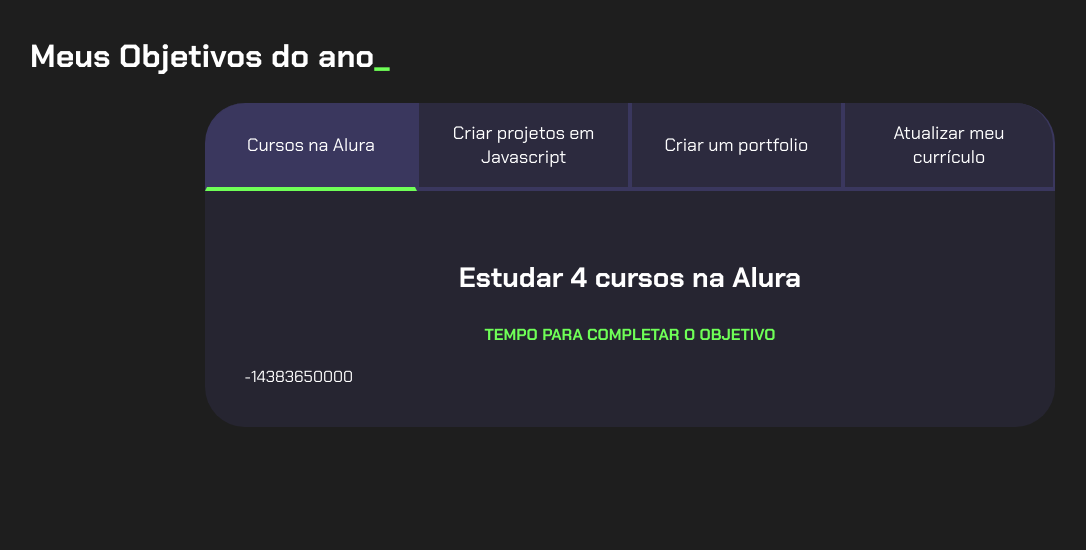
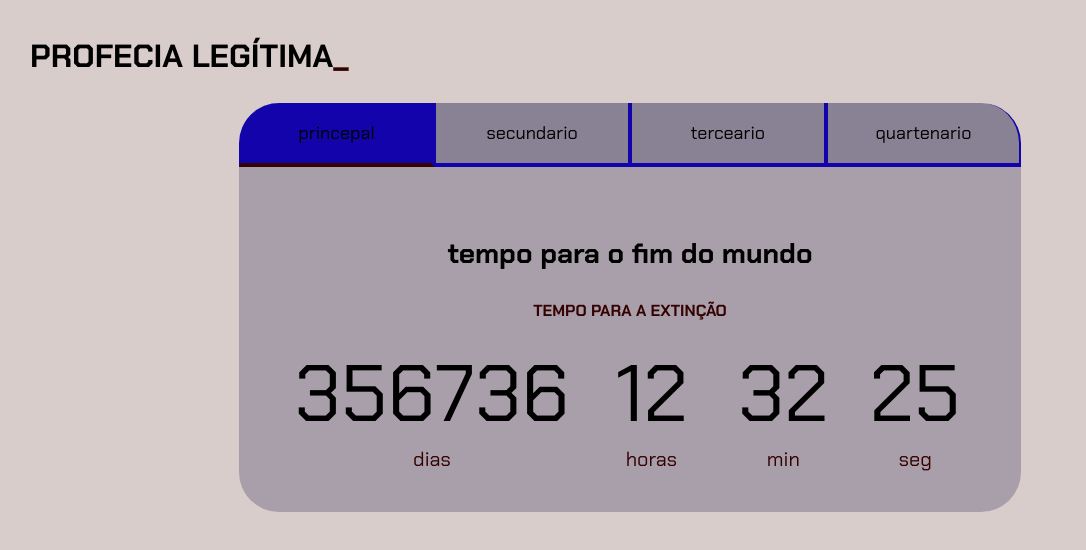
Before and after one commit to Magestade/estrela, a plain HTML site: page index.html in a window 1280 px wide. Shown: the whole page, without its empty margins (10-1096 px from the left). Drawn offline with Linux system fonts and the light colour scheme.

Commit message:
Add files via upload

```diff
--- a/index.html
+++ b/index.html
@@ -6,40 +6,110 @@
     <title>Meus objetivos do ano</title>
     <link rel="stylesheet" href="style.css">
 </head>
+
 <body>
     <section class="conteudo-principal">
-        <h2 class="titulo-principal">Meus Objetivos do ano<span>_</span></h2>
+        <h2 class="titulo-principal">PROFECIA LEGÍTIMA<span>_</span></h2>
         <div class="conteudo">
             <div class="botoes">
-            <button class="botao ativo">Cursos na Alura</button>
-            <button class="botao">Criar projetos em Javascript</button>
-            <button class="botao">Criar um portfolio</button>
-            <button class="botao">Atualizar meu currículo</button>
+                <button class="botao ativo">princepal</button>
+                <button class="botao">secundario</button>
+                <button class="botao">terceario</button>
+                <button class="botao">quartenario</button>
             </div>
             <div class="abas-textos">
                 <div class="aba-conteudo ativo">
-                <h3 class="aba-conteudo-titulo-principal">Estudar 4 cursos na Alura</h3>
-                <h4 class="aba-conteudo-titulo-secundario">Tempo para completar o objetivo</h4>
-                <div class="contador"></div>
+                    <h3 class="aba-conteudo-titulo-principal">tempo para o fim do mundo</h3>
+                    <h4 class="aba-conteudo-titulo-secundario">Tempo para a extinção</h4>
+                    <div class="contador">
+                        <div class="contador-digito">
+                            <p class="contador-digito-numero" id="dias0"></p>
+                            <p class="contador-digito-texto">dias</p>
+                        </div>
+                        <div class="contador-digito">
+                            <p class="contador-digito-numero" id="horas0"></p>
+                            <p class="contador-digito-texto">horas</p>
+                        </div>
+                        <div class="contador-digito">
+                            <p class="contador-digito-numero" id="min0"></p>
+                            <p class="contador-digito-texto">min</p>
+                        </div>
+                        <div class="contador-digito">
+                            <p class="contador-digito-numero" id="seg0"></p>
+                            <p class="contador-digito-texto">seg</p>
+                        </div>
+                    </div>
                 </div>
                 <div class="aba-conteudo">
-                <h3 class="aba-conteudo-titulo-principal">Criar 5 projetos em Javascript</h3>
-                <h4 class="aba-conteudo-titulo-secundario">Tempo para completar o objetivo</h4>
-                <div class="contador"></div>
+                    <h3 class="aba-conteudo-titulo-principal">tempo para eu virar ditador</h3>
+                    <h4 class="aba-conteudo-titulo-secundario">Tempo para o futuro</h4>
+                    <div class="contador">
+                        <div class="contador-digito">
+                            <p class="contador-digito-numero" id="dias1"></p>
+                            <p class="contador-digito-texto">dias</p>
+                        </div>
+                        <div class="contador-digito">
+                            <p class="contador-digito-numero" id="horas1"></p>
+                            <p class="contador-digito-texto">horas</p>
+                        </div>
+                        <div class="contador-digito">
+                            <p class="contador-digito-numero" id="min1"></p>
+                            <p class="contador-digito-texto">min</p>
+                        </div>
+                        <div class="contador-digito">
+                            <p class="contador-digito-numero" id="seg1"></p>
+                            <p class="contador-digito-texto">seg</p>
+                        </div>
+                    </div>
                 </div>
                 <div class="aba-conteudo">
-                <h3 class="aba-conteudo-titulo-principal">Criar um portfolio com os meus 3 melhores projetos</h3>
-                <h4 class="aba-conteudo-titulo-secundario">Tempo para completar o objetivo</h4>
-                <div class="contador"></div>
+                    <h3 class="aba-conteudo-titulo-principal">tempo para faculdade </h3>
+                    <h4 class="aba-conteudo-titulo-secundario">Tempo para sofre </h4>
+                    <div class="contador">
+                        <div class="contador-digito">
+                            <p class="contador-digito-numero" id="dias2"></p>
+                            <p class="contador-digito-texto">dias</p>
+                        </div>
+                        <div class="contador-digito">
+                            <p class="contador-digito-numero" id="horas2"></p>
+                            <p class="contador-digito-texto">horas</p>
+                        </div>
+                        <div class="contador-digito">
+                            <p class="contador-digito-numero" id="min2"></p>
+                            <p class="contador-digito-texto">min</p>
+                        </div>
+                        <div class="contador-digito">
+                            <p class="contador-digito-numero" id="seg2"></p>
+                            <p class="contador-digito-texto">seg</p>
+                        </div>
+                    </div>
                 </div>
                 <div class="aba-conteudo">
-                <h3 class="aba-conteudo-titulo-principal">Atualizar meu curriculo com os certificados da Alura</h3>
-                <h4 class="aba-conteudo-titulo-secundario">Tempo para completar o objetivo</h4>
-                <div class="contador"></div>
+                    <h3 class="aba-conteudo-titulo-principal">tempo para eu virar professor</h3>
+                    <h4 class="aba-conteudo-titulo-secundario">Tempo para ferrar os alunos</h4>
+                    <div class="contador">
+                        <div class="contador-digito">
+                            <p class="contador-digito-numero" id="dias3"></p>
+                            <p class="contador-digito-texto">dias</p>
+                        </div>
+                        <div class="contador-digito">
+                            <p class="contador-digito-numero" id="horas3"></p>
+                            <p class="contador-digito-texto">horas</p>
+                        </div>
+                        <div class="contador-digito">
+                            <p class="contador-digito-numero" id="min3"></p>
+                            <p class="contador-digito-texto">min</p>
+                        </div>
+                        <div class="contador-digito">
+                            <p class="contador-digito-numero" id="seg3"></p>
+                            <p class="contador-digito-texto">seg</p>
+                        </div>
+                    </div>
                 </div>
             </div>
         </div>
     </section>
     <script src="main.js"></script>
 </body>
+
 </html>
--- a/main.js
+++ b/main.js
@@ -15,7 +15,44 @@ for (let i = 0; i < botoes.length; i++) {
 }
 
 const contadores = document.querySelectorAll(".contador");
-const tempoObjetivo1 = new Date("2023-10-05T00:00:00");
-let tempoAtual = new Date();
+const tempoObjetivo1 = new Date("3000-12-05T00:00:00");
+const tempoObjetivo2 = new Date("2030-12-05T00:00:00");
+const tempoObjetivo3 = new Date("2026-12-30T00:00:00");
+const tempoObjetivo4 = new Date("2028-12-01T00:00:00");
 
-contadores[0].textContent = tempoObjetivo1 - tempoAtual;
+const tempos = [tempoObjetivo1,tempoObjetivo2,tempoObjetivo3,tempoObjetivo4];
+
+
+function calculaTempo(tempoObjetivo) {
+    let tempoAtual = new Date();
+    let tempoFinal = tempoObjetivo - tempoAtual;
+    let segundos = Math.floor(tempoFinal / 1000);
+    let minutos = Math.floor(segundos / 60);
+    let horas = Math.floor(minutos / 60);
+    let dias = Math.floor(horas / 24);
+
+    segundos %= 60;
+    minutos %= 60;
+    horas %= 24;
+    if (tempoFinal > 0){
+        return [dias,horas,minutos,segundos];
+    } else {
+        return [0,0,0,0];
+    }
+}
+
+function atualizaCronometro(){
+    for (let i=0; i<contadores.length;i++){
+        document.getElementById("dias"+i).textContent = calculaTempo(tempos[i])[0];
+        document.getElementById("horas"+i).textContent = calculaTempo(tempos[i])[1];
+        document.getElementById("min"+i).textContent = calculaTempo(tempos[i])[2];
+        document.getElementById("seg"+i).textContent = calculaTempo(tempos[i])[3];
+    }
+}
+
+function comecaCronometro(){
+    atualizaCronometro();
+    setInterval(atualizaCronometro,1000);
+}
+
+comecaCronometro();
--- a/style.css
+++ b/style.css
@@ -1,10 +1,10 @@
 @import url('https://fonts.googleapis.com/css2?family=Chakra+Petch:wght@400;700&display=swap');
 
 :root {
-    --cor-de-fundo: #1E1E1E;
-    --verde: #6FFF57;
-    --branco: #FFFFFF;
-    --botao-ativo: #3A375E;
+    --cor-de-fundo: #531e1638;
+    --verde: #350202;
+    --branco: #000000;
+    --botao-ativo: #1204aa;
     --botao-inativo: rgba(58, 55, 94, 0.5);
     --texto-fundo: rgba(58, 55, 94, 0.3);
 }
@@ -89,6 +89,29 @@ body {
     text-transform: uppercase;
 }
 
+.contador{
+    display:flex;
+    justify-content: center;
+    flex-wrap: wrap;
+}
+.contador-digito{
+    padding: 0 16px;
+    text-align: center;
+    min-width: 100px;
+}
+
+.contador-digito-numero{
+    font-size: 80px;
+    margin: 0;
+
+}
+
+.contador-digito-texto{
+    color: var(--verde);
+    font-size: 20px;
+    margin: 0;
+
+}
 
 @media screen and (min-width: 768px) {
     .botoes {
```
Lines whose indentation alone changed are shown as unchanged.
